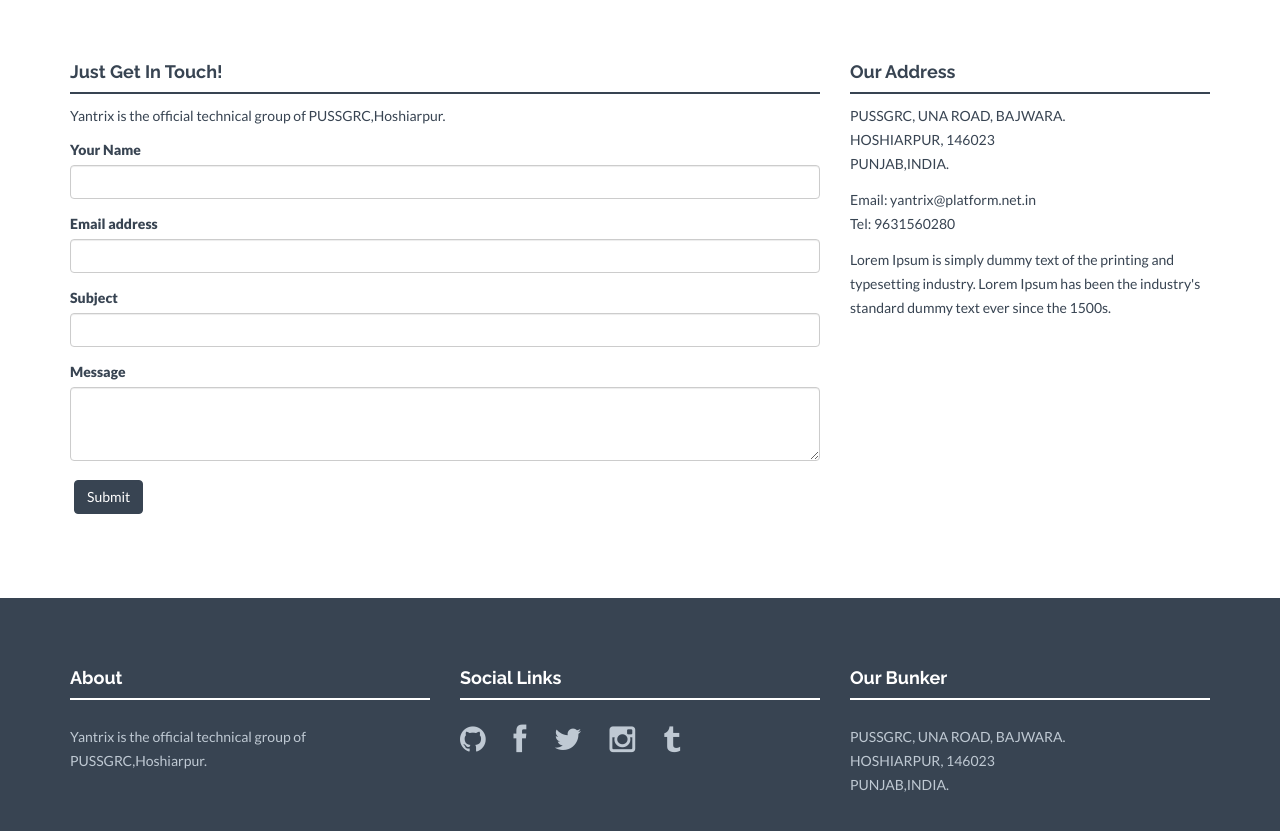
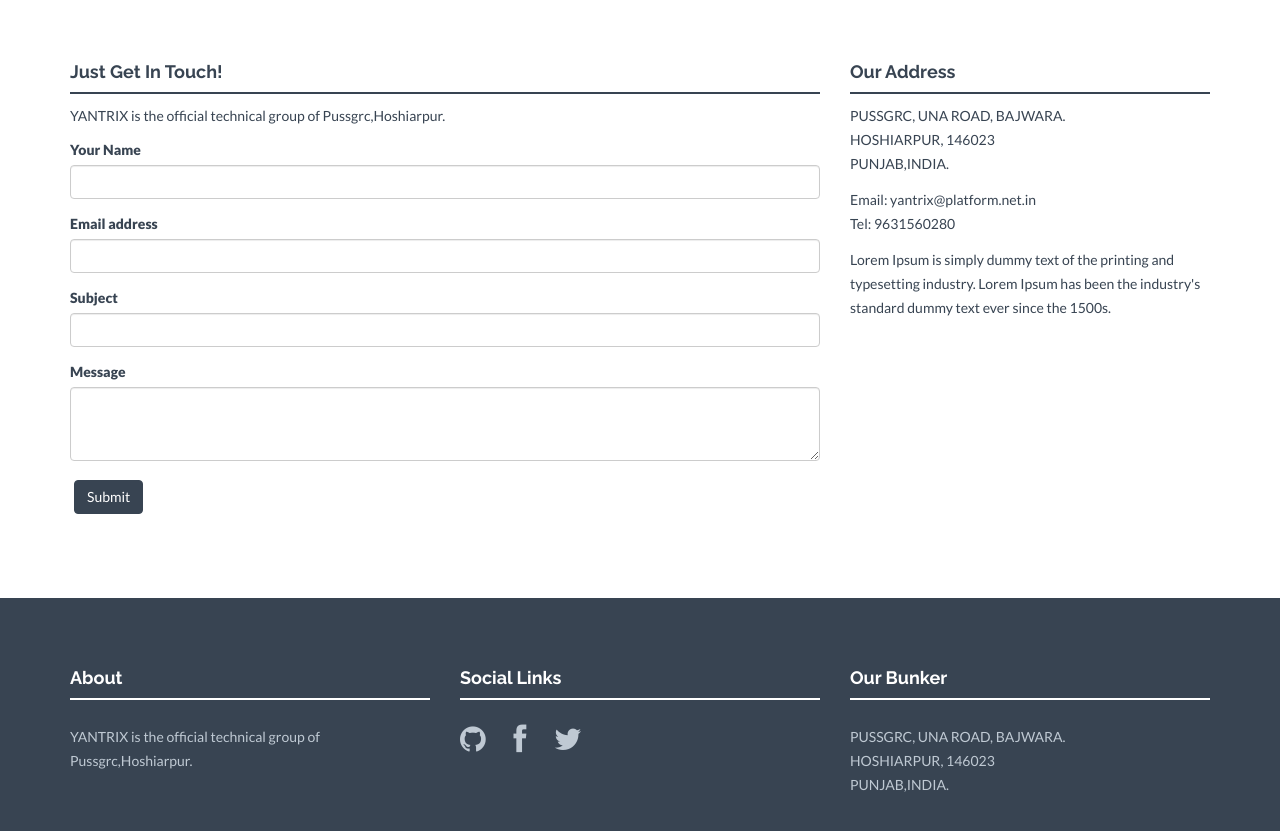
Before and after one commit to 17TarunGupta/pussgrc.github.io, a Jekyll site: the page built from contact.html, in a window 1280 px wide and 1400 px high, scrolled down 63 px. Shown: the part 531-1362 px from the top of the window. Built offline with Jekyll 4.4.1, drawn with Linux system fonts in a browser that asks for light colours; nearby versions of some CDN libraries; part of the change alters nothing that is shown.

```diff
--- a/_config.yml
+++ b/_config.yml
@@ -40,9 +40,7 @@ social:
     url: https://www.facebook.com/yantrixUIETH/
   - title: twitter
     url:
-  - title: instagram
-    url:
-  - title: tumblr
+  - title: whatsapp
     url:
 
 # Postal address (add as many lines as necessary). Shown in footer and on Contact page.
@@ -108,7 +106,7 @@ clients:
     img: client04.png
 
 # Short text about your company. Shown in footer on every page and also separately on Home and Contact page.
-about: "Yantrix is the official technical group of PUSSGRC,Hoshiarpur."
+about: "YANTRIX is the official technical group of Pussgrc,Hoshiarpur."
 
 # Testimonial content. Shown on Home and About page.
 testimonial:
```
